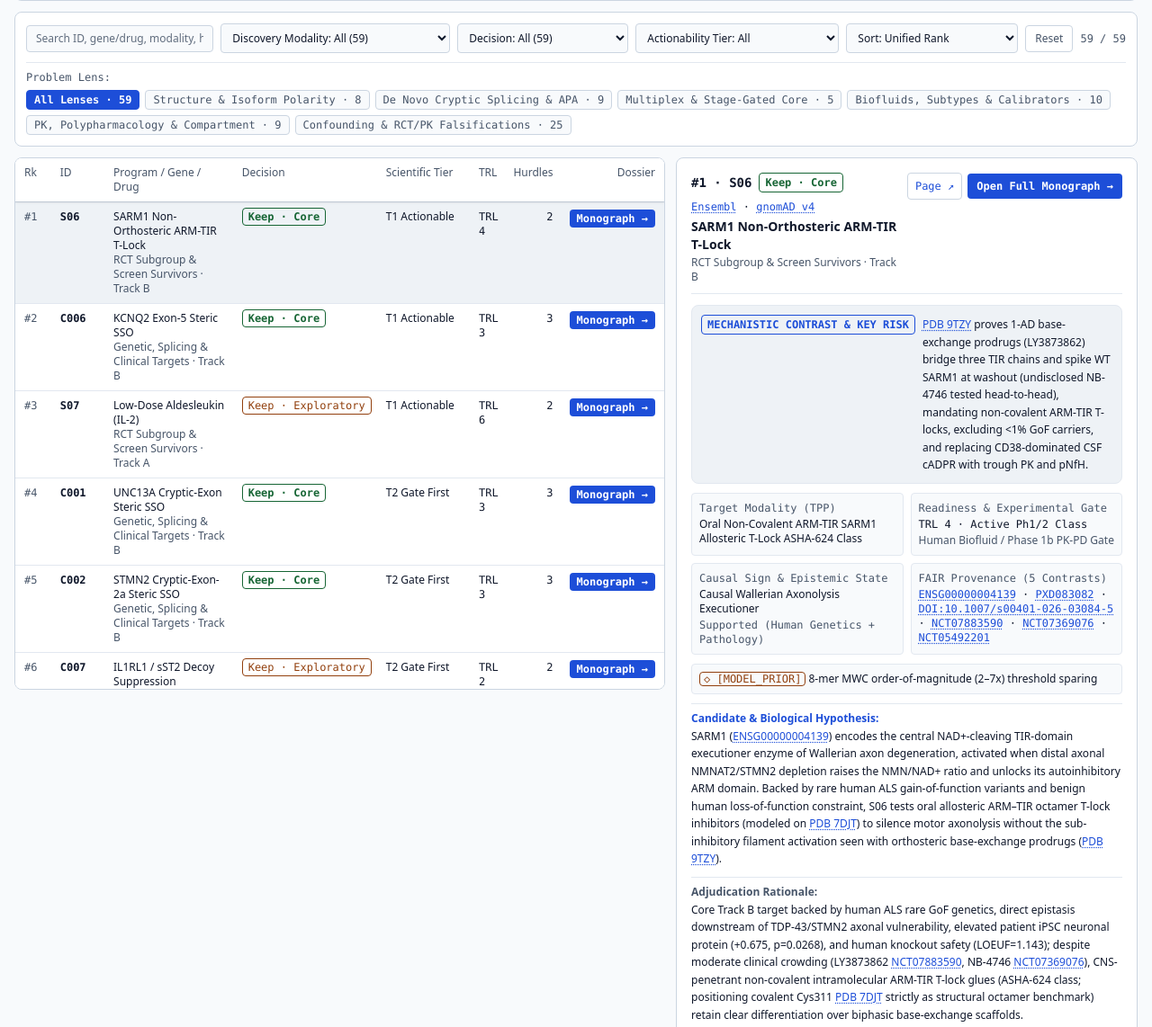
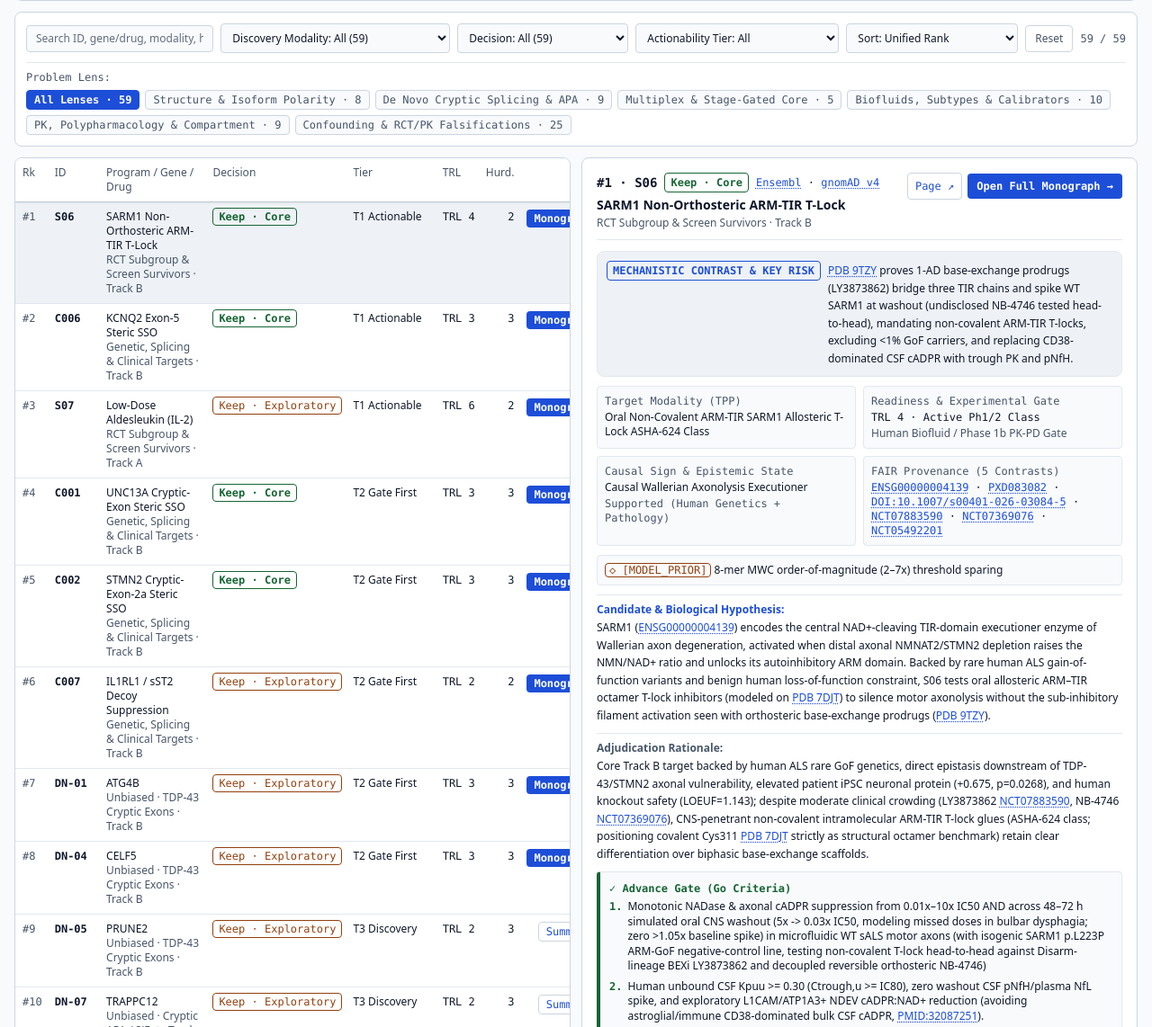
Before and after one commit to helloimra/ExploreALS, a plain HTML site: page docs/index.html in a window 1280 px wide. Shown: the part 671-1813 px from the top of the page at 90% size. Drawn offline with Linux system fonts and the light colour scheme.

Commit message:
Align Tab 1 Portfolio cards 50/50 and flush bottom edge

```diff
--- a/docs/index.html
+++ b/docs/index.html
@@ -294,16 +294,16 @@ svg { display: block; vertical-align: middle; }
   .md\:col-span-2 {grid-column:span 2 / span 2}
 }
 @media (min-width: 1024px) {
-  .lg\:sticky {position:sticky}
-  .lg\:top-4 {top:1rem}
+  .lg\:absolute {position:absolute}
+  .lg\:relative {position:relative}
+  .lg\:inset-0 {inset:0px}
   .lg\:grid-cols-12 {grid-template-columns:repeat(12,minmax(0,1fr))}
   .lg\:grid-cols-6 {grid-template-columns:repeat(6,minmax(0,1fr))}
   .lg\:col-span-4 {grid-column:span 4 / span 4}
-  .lg\:col-span-5 {grid-column:span 5 / span 5}
   .lg\:col-span-6 {grid-column:span 6 / span 6}
-  .lg\:col-span-7 {grid-column:span 7 / span 7}
   .lg\:col-span-8 {grid-column:span 8 / span 8}
-  .lg\:max-h-\[74vh\] {max-height:74vh}
+  .lg\:min-h-\[520px\] {min-height:520px}
+  .lg\:max-h-none {max-height:none}
 }
 @media (min-width: 1280px) {
   .xl\:table-cell {display:table-cell}
@@ -434,25 +434,27 @@ svg { display: block; vertical-align: middle; }
           <div id="p-lens-bar" class="flex flex-wrap gap-1.5"></div>
         </div>
       </div>
-      <div class="grid grid-cols-1 lg:grid-cols-12 gap-3 items-start">
-        <div class="lg:col-span-7 bg-[var(--card)] border border-[var(--border)] rounded-lg max-h-[420px] lg:max-h-[74vh] overflow-y-auto overflow-x-auto">
+      <div class="grid grid-cols-1 lg:grid-cols-12 gap-3">
+        <div class="lg:col-span-6 bg-[var(--card)] border border-[var(--border)] rounded-lg overflow-hidden lg:relative lg:min-h-[520px]">
+          <div class="max-h-[420px] lg:max-h-none lg:absolute lg:inset-0 overflow-y-auto overflow-x-auto">
             <table class="w-full text-left border-collapse text-xs">
               <thead class="sticky top-0 z-10 bg-[var(--card)] shadow-sm">
                 <tr class="border-b border-[var(--border)] text-[var(--muted-foreground)]">
-                <th class="py-2 px-2.5 font-medium">Rk</th>
-                <th class="py-2 px-2 font-medium">ID</th>
+                  <th class="py-2 px-2 font-medium">Rk</th>
+                  <th class="py-2 px-1.5 font-medium">ID</th>
                   <th class="py-2 px-2 font-medium">Program / Gene / Drug</th>
-                <th class="py-2 px-2 font-medium">Decision</th>
-                <th class="hidden xl:table-cell py-2 px-2 font-medium">Scientific Tier</th>
-                <th class="hidden xl:table-cell py-2 px-2 font-medium">TRL</th>
-                <th class="hidden xl:table-cell py-2 px-2 font-medium text-right">Hurdles</th>
-                <th class="py-2 px-2.5 font-medium text-right">Dossier</th>
+                  <th class="py-2 px-1.5 font-medium">Decision</th>
+                  <th class="hidden xl:table-cell py-2 px-1.5 font-medium">Tier</th>
+                  <th class="hidden xl:table-cell py-2 px-1.5 font-medium">TRL</th>
+                  <th class="hidden xl:table-cell py-2 px-1.5 font-medium text-right" title="Active Unsolved Hurdles">Hurd.</th>
+                  <th class="py-2 px-2 font-medium text-right">Dossier</th>
                 </tr>
               </thead>
               <tbody id="p-tbody" class="divide-y divide-[var(--card-border)]"></tbody>
             </table>
           </div>
-        <div id="p-detail" class="lg:col-span-5 bg-[var(--card)] border border-[var(--border)] rounded-lg p-4 space-y-3 lg:sticky lg:top-4"></div>
+        </div>
+        <div id="p-detail" class="lg:col-span-6 bg-[var(--card)] border border-[var(--border)] rounded-lg p-4 space-y-3"></div>
       </div>
     </div>
     <div id="view-intervals" role="tabpanel" aria-labelledby="tab-btn-intervals" class="hidden space-y-3">
@@ -746,14 +748,14 @@ function renderPortfolio(){
       ? `<button type="button" data-open-dossier="${esc(r.id)}" class="px-2 py-0.5 rounded bg-[var(--primary)] text-[var(--primary-foreground)] font-mono font-semibold text-xs cursor-pointer">Monograph &rarr;</button>`
       : `<button type="button" data-open-dossier="${esc(r.id)}" class="px-2 py-0.5 rounded border border-[var(--border)] hover:border-[var(--primary)] text-[var(--link)] font-mono text-xs cursor-pointer">Summary &rarr;</button>`;
     return `<tr tabindex="0" data-select-cand="${esc(r.id)}" class="cursor-pointer focus:outline-none focus:bg-[var(--content)] ${active}">
-      <td class="py-2 px-2.5 font-mono tabular-nums text-[var(--muted-foreground)]">#${r.rk}</td>
-      <td class="py-2 px-2 font-mono font-semibold whitespace-nowrap">${esc(r.id)}</td>
+      <td class="py-2 px-2 font-mono tabular-nums text-[var(--muted-foreground)]">#${r.rk}</td>
+      <td class="py-2 px-1.5 font-mono font-semibold whitespace-nowrap">${esc(r.id)}</td>
       <td class="py-2 px-2"><div class="font-medium">${esc(r.name)}</div><div class="text-[var(--muted-foreground)] text-xs">${esc(humanizeEnum(r.sub))} &middot; Track ${esc(r.trk)}</div></td>
-      <td class="py-2 px-2">${decBadge(r.dec)}</td>
-      <td class="hidden xl:table-cell py-2 px-2 text-xs">${esc(shortTier(r.tier))}</td>
-      <td class="hidden xl:table-cell py-2 px-2 font-mono text-xs">${esc(shortTrl(r.trl))}</td>
-      <td class="hidden xl:table-cell py-2 px-2 font-mono tabular-nums text-right">${r.hcnt}</td>
-      <td class="py-2 px-2.5 text-right whitespace-nowrap">${dosBtn}</td>
+      <td class="py-2 px-1.5">${decBadge(r.dec)}</td>
+      <td class="hidden xl:table-cell py-2 px-1.5 text-xs whitespace-nowrap">${esc(shortTier(r.tier))}</td>
+      <td class="hidden xl:table-cell py-2 px-1.5 font-mono text-xs whitespace-nowrap">${esc(shortTrl(r.trl))}</td>
+      <td class="hidden xl:table-cell py-2 px-1.5 font-mono tabular-nums text-right">${r.hcnt}</td>
+      <td class="py-2 px-2 text-right whitespace-nowrap">${dosBtn}</td>
     </tr>`;
   }).join('') : `<tr><td colspan="8" class="py-6 px-4 text-center text-[var(--muted-foreground)]">No candidates match active filters. <button type="button" data-reset-filters="1" class="text-[var(--link)] underline font-mono ml-1 cursor-pointer">Reset filters</button></td></tr>`;
   renderDetail(selHidden);
```
Also changed, not shown: docs/monographs/C001.html (+5 -5 lines), docs/monographs/C002.html (+5 -5 lines), docs/monographs/C006.html (+5 -5 lines), docs/monographs/C007.html (+5 -5 lines), docs/monographs/DN-01.html (+5 -5 lines), docs/monographs/DN-04.html (+5 -5 lines), docs/monographs/S06.html (+5 -5 lines), docs/monographs/S07.html (+5 -5 lines). Lines whose indentation alone changed are shown as unchanged.
